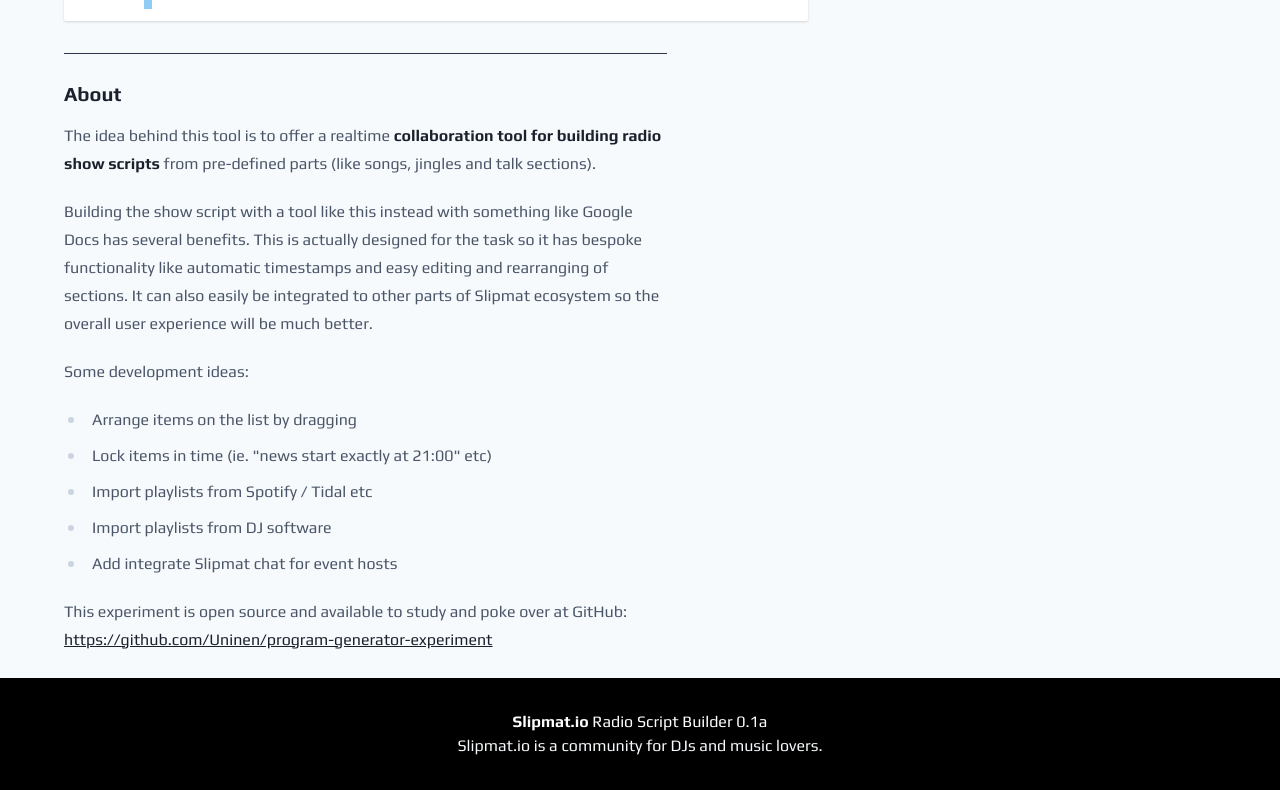
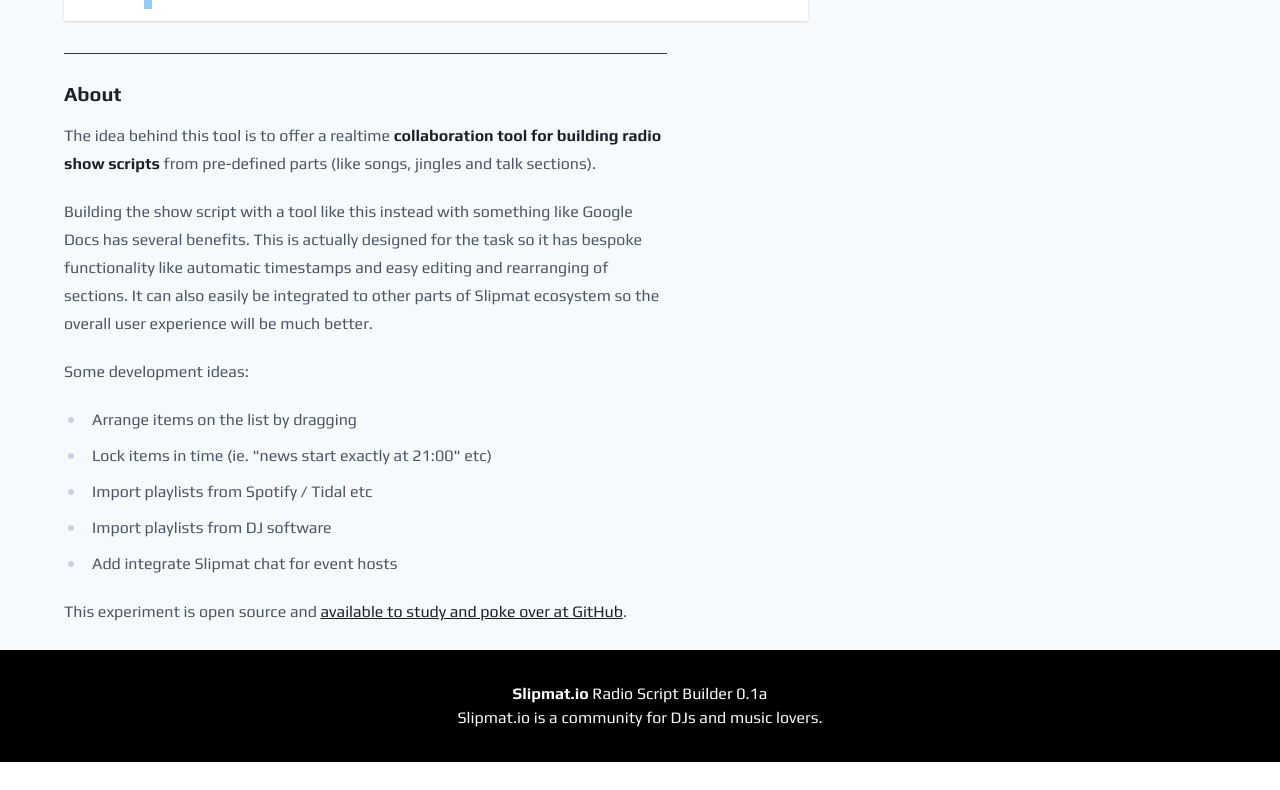
Before and after one commit to Uninen/program-generator-experiment, a Vue app: page / in a window 1280 px wide. Shown: the part 815-1605 px from the top of the page. After the commit the page ends 1577 px from the top, so only its background shows below. Built offline with nearby package versions, Linux system fonts and the light colour scheme; what @tailwindcss/ui would draw is missing.

Commit message:
Try to be consistent with the name

```diff
--- a/src/App.vue
+++ b/src/App.vue
@@ -265,7 +265,7 @@
         class="p-6 mb-6 text-lg bg-green-300 border-4 border-green-600"
       >
         You are looking at a static and experimental development version of
-        Slipmat Radio Program Generator. The initial data on this page is static
+        Radio Script Builder. The initial data on this page is static
         development data. No changes are persisted, everything resets when you
         refresh the page. This is here only for debugging and testing purposes.
       </div>
@@ -301,11 +301,10 @@
         </ul>
 
         <p>
-          This experiment is open source and available to study and poke over at
-          GitHub:
+          This experiment is open source and
           <a href="https://github.com/Uninen/program-generator-experiment"
-            >https://github.com/Uninen/program-generator-experiment</a
-          >
+            >available to study and poke over at GitHub</a
+          >.
         </p>
       </div>
     </main>
```
